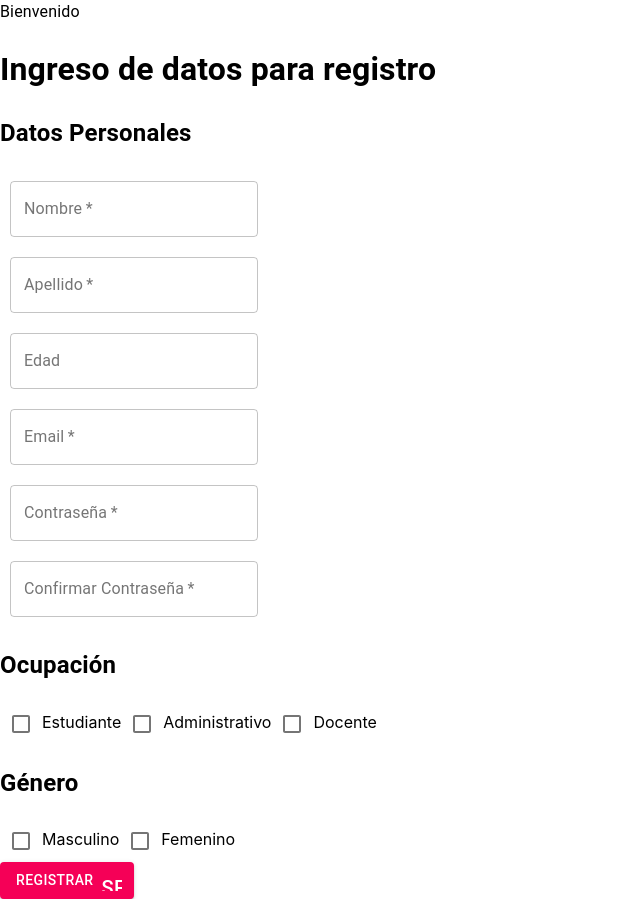
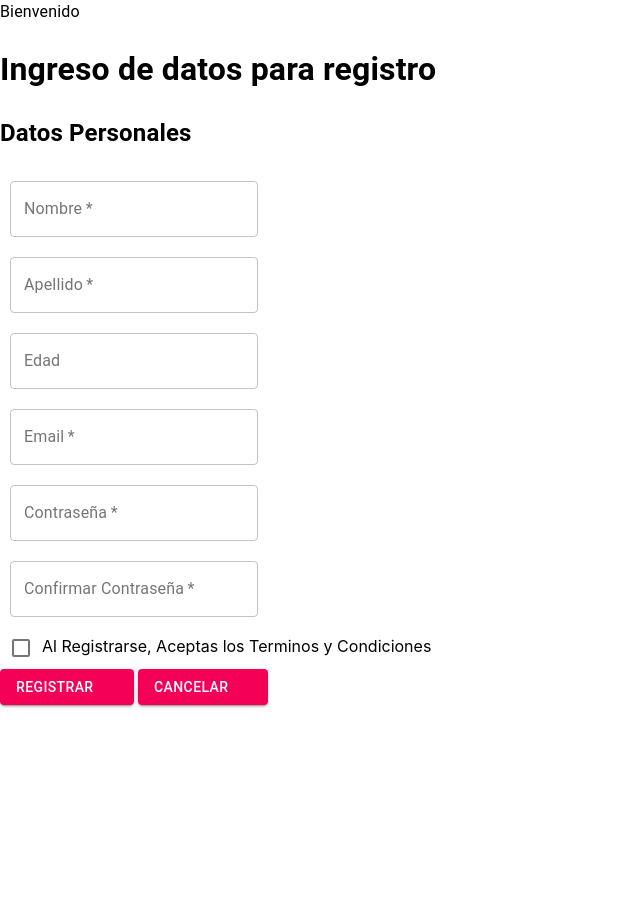
Before and after one commit to racortazarf/Parcial3Cod, a React (Create React App) app: page /regis in a window 1280 px wide. Shown: the whole page, without its empty margins (0-640 px from the left). After the commit the page ends 800 px from the top, so only its background shows below. Built offline with nearby package versions, Linux system fonts and the light colour scheme.

Commit message:
Modificacion_1

```diff
--- a/src/component/regis/regis.js
+++ b/src/component/regis/regis.js
@@ -1,8 +1,6 @@
 import './regis.css';
 
 import React, { useState } from 'react';
-
-
 
 import Button from '@material-ui/core/Button';
 import { makeStyles } from '@material-ui/core/styles';
@@ -12,16 +10,10 @@ import Icon from '@material-ui/core/Icon';
 import Checkbox from '@material-ui/core/Checkbox';
 import axios from 'axios';
 
-
-
-
 const useStyles = makeStyles((theme) => ({
   root: {
     margin: '10px',
-
-
   },
-
 }));
 
 function Regis() {
@@ -34,25 +26,20 @@ function Regis() {
   const [textCheck1, setTextCheck1] = useState('');
   const [textCheck2, setTextCheck2] = useState('');
 
-
   const clasess = useStyles();
 
   const onSubmit = async (event) => {
     event.preventDefault();
 
-if (!textCheck1){
-  window.alert("Debe seleccionar una opcion")
-}
-else{
-  if(textPass !== textPass2){
-    window.alert("Los campos de contraseña deben ser iguales")
-  }
-  else{
-    console.log(textName, textLastName,textAge,textEmail);
+    if (!textCheck1) {
+      window.alert('Debe seleccionar una opcion');
+    } else {
+      if (textPass !== textPass2) {
+        window.alert('Los campos de contraseña deben ser iguales');
+      } else {
+        console.log(textName, textLastName, textAge, textEmail);
       }
     }
-
-
 
     await axios.post('http://localhost:8080/user', {
       name: textName,
@@ -62,10 +49,7 @@ else{
       pass: textPass,
       check1: textCheck1,
       check2: textCheck2,
-
-
-
-    })
+    });
 
     await axios.post('http://localhost:8080/user', {
       name: textName,
@@ -75,7 +59,6 @@ else{
       Pass: textPass,
       Ocupation: textCheck1,
       Gener: textCheck2,
-
     });
   };
 
@@ -105,20 +88,15 @@ else{
     setTextCheck2(event.target.value);
   };
 
-
-
-
   return (
-
     <div className="mainDiv">
       <Typography className="encabezado">
         Bienvenido
-
         <h1 className="textoencabezado"> Ingreso de datos para registro</h1>
       </Typography>
       <form onSubmit={onSubmit}>
-      <Typography >
-            <h2  className="Subsec">Datos Personales</h2>
+        <Typography>
+          <h2 className="Subsec">Datos Personales</h2>
         </Typography>
         <TextField
           type="text"
@@ -182,54 +160,35 @@ else{
         />
 
         <br />
-        <Typography className="Subsec">
-            <h2  className="Subsec">Ocupación</h2>
-          </Typography>
-
 
         <Checkbox
-         name="check1" onChange={onChangeCheck1} value="Estudiante"
+          name="check1"
+          onChange={onChangeCheck1}
+          value="Acepto terminos y condiciones"
           inputProps={{ 'aria-label': 'primary checkbox' }}
         />
-      <label>Estudiante</label>
-
-      <Checkbox
-         name="check1" onChange={onChangeCheck1} value="Administrativo"
-        inputProps={{ 'aria-label': 'primary checkbox' }}
-      />
-      <label>Administrativo</label>
-
-      <Checkbox
-         name="check1" onChange={onChangeCheck1} value="Docente"
-        inputProps={{ 'aria-label': 'primary checkbox' }}
-      />
-      <label>Docente</label>
-
-
-        <Typography >
-            <h2  className="Subsec">Género</h2>
-          </Typography>
-
-
-        <Checkbox
-         name="check2" onChange={onChangeCheck2} value="Masculino"
-        inputProps={{ 'aria-label': 'primary checkbox' }}
-      />
-      <label>Masculino</label>
-
-
-      <Checkbox
-         name="check2" onChange={onChangeCheck2} value="Femenino"
-        inputProps={{ 'aria-label': 'primary checkbox' }}
-      />
-      <label>Femenino</label>
+        <label>Al Registrarse, Aceptas los Terminos y Condiciones</label>
 
         <br />
-        <Button type="submit" variant="contained" color="secondary"  endIcon={<Icon>send</Icon>}>
+        <Button
+          type="submit"
+          variant="contained"
+          color="secondary"
+          endIcon={<Icon></Icon>}
+        >
           Registrar
         </Button>
-
-
+        <label> </label>
+        <label>
+          <Button
+            type="submit"
+            variant="contained"
+            color="secondary"
+            endIcon={<Icon></Icon>}
+          >
+            Cancelar
+          </Button>
+        </label>
       </form>
     </div>
   );
```
Lines whose indentation alone changed are shown as unchanged.
